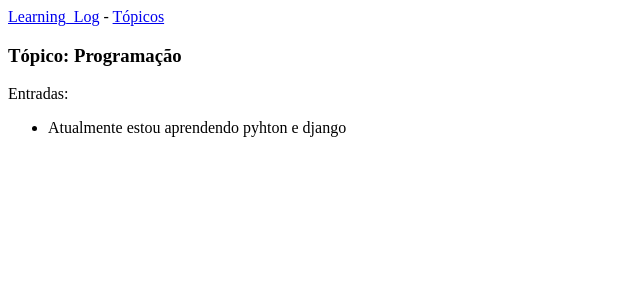
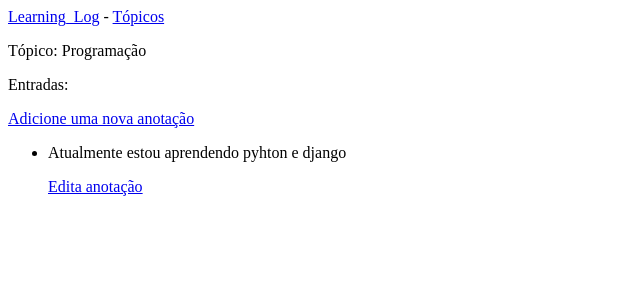
Before and after one commit to kaykf/EuPython, a Django app: page /topics/3/ in a window 1280 px wide. Shown: the top 300 px of the page, without its empty margins (0-640 px from the left). Run offline with Django 4.2, Linux system fonts and the light colour scheme; data comes from the database, SQL or seed files in the repository.

Commit message:
topic
add o link para edit_entry

```diff
--- a/aula01/learning_log/learning_logs/templates/learning_logs/topic.html
+++ b/aula01/learning_log/learning_logs/templates/learning_logs/topic.html
@@ -10,9 +10,13 @@
 
     {% block content %}
 
-        <h3>Tópico: {{ topic }}</h3>
+        <p>Tópico: {{ topic }}</p>
 
         <p>Entradas: </p>
+
+        <p>
+            <a href="{% url 'new_entry' topic.id %}">Adicione uma nova anotação</a>
+        </p>
 
         <ul>
             {% for entry in entries %}
@@ -20,6 +24,9 @@
             <li>
                 <p>{{ entry.data_added | date:'M d, Y H:i'}}</p>
                 <p>{{ entry.text | linebreaks }}</p>
+                <p>
+                    <a href="{% url 'edit_entry' entry.id %}">Edita anotação</a>
+                </p>
             </li>
 
             {% empty %}
```
